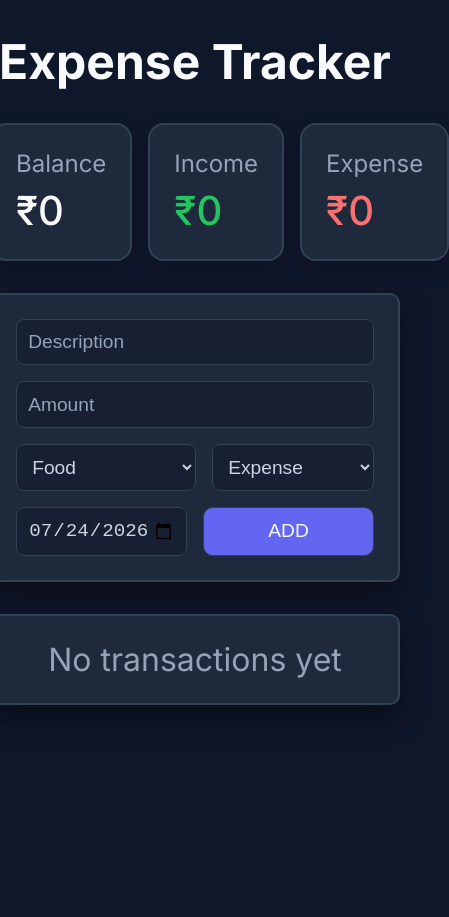
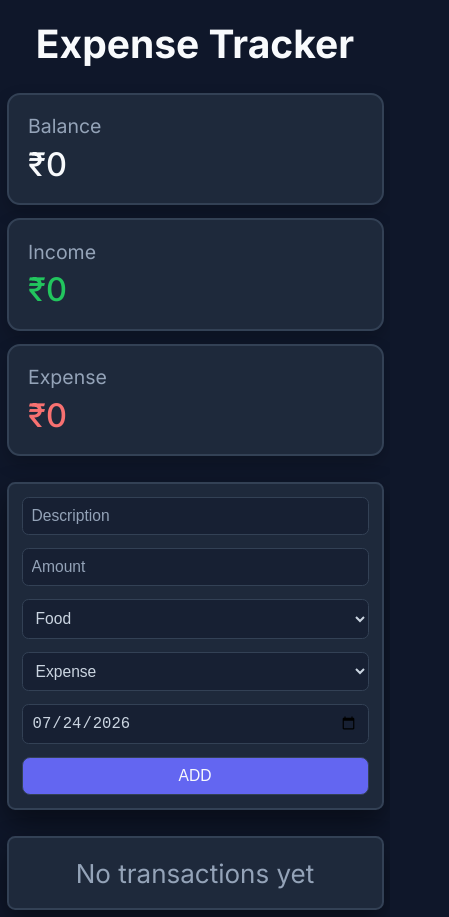
Before and after one commit to codewithyashsoni/Expense-Tracker, a React (Vite) app: page / in a window 390 px wide. Shown: the whole page, 449 px wide, since content can reach past the window. Before the commit the page ends 844 px from the top, so only its background shows below. Built offline with nearby package versions, Linux system fonts and the light colour scheme; a web font is replaced by a local one.

Commit message:
Updated css for responsiveness

```diff
--- a/src/index.css
+++ b/src/index.css
@@ -28,6 +28,7 @@
 }
 html{
   scroll-behavior: smooth;
+  font-size: 16px;
 }
 *{
   margin: 0;
@@ -52,15 +53,16 @@ body{
   color: var(--text-primary);
 }
 .card-container{
-  display: grid;
-  grid-template-columns: repeat(3, 1fr);
+  display: flex;
+  flex-wrap: wrap;
   gap: 1rem;
 }
 .card{
+  flex: 1 1 250px;
   background-color: var(--surface);
   padding: 1.5rem;
   border: 2px solid var(--border);
-  border-radius: 16px;
+  border-radius: 1rem;
   transition: all 0.25s ease;
   box-shadow: var(--card-shadow);
 }
@@ -89,7 +91,7 @@ form{
   display: flex;
   flex-wrap: wrap;
   gap: 1rem;
-  border-radius: 10px;
+  border-radius: .625rem;
   padding :1.5rem;
   border: 2px solid var(--border);
   box-shadow: var(--shadow);
@@ -106,7 +108,7 @@ form{
   border: 1px solid var(--input-border);
   color: var(--text-secondary);
   padding: 0.7rem;
-  border-radius: 8px;
+  border-radius: .5rem;
 }
 .description:focus,
 .amount:focus,
@@ -123,26 +125,25 @@ form{
 }
 .description{
   flex: 3;
-  min-width: 300px;
+  min-width: 18.75rem;
 }
 .amount{
   flex: 1;
-  min-width: 130px;
+  min-width: 8.125rem;
 }
 .transaction-category{
   flex: 1;
-  min-width: 180px;
+  min-width: 11.25rem;
   cursor: pointer;
 }
-
 .transaction-type{
   flex: 1;
-  min-width: 150px;
+  min-width: 9.375rem;
   cursor: pointer;
 }
 .date{
   flex: 1;
-  min-width: 160px;
+  min-width: 10rem;
   cursor: pointer;
 }
 .add-button{
@@ -151,7 +152,7 @@ form{
   color: var(--text-primary);
   padding: 0.7rem;
   flex:1;
-  border-radius: 10px;
+  border-radius: .625rem;
   font-size: 1.2rem;
   cursor: pointer;
   transition: all 0.25s ease;
@@ -167,7 +168,7 @@ form{
   background-color: var(--surface);
   border: 2px solid var(--border);
   padding: 1.5rem;
-  border-radius: 10px;
+  border-radius: .625rem;
   height: 100%;
   box-shadow: var(--shadow);
 }
@@ -189,7 +190,7 @@ form{
   display: flex;
   padding :1rem;
   justify-content: space-between;
-  border-radius: 10px;
+  border-radius: .625rem;
   transition: all .25s ease;
 }
 .transactions-list li:hover{
@@ -270,7 +271,7 @@ form{
   min-width: 0;
   background: var(--surface);
   border: 2px solid var(--border);
-  border-radius: 16px;
+  border-radius: 1rem;
   padding: 1rem;
   box-shadow: var(--shadow);
   transition: all .25s ease;
@@ -297,3 +298,59 @@ form{
   font-size: 0.80rem;
   font-weight: 400;
 }
+
+@media (max-width: 1200px){
+  html{
+    font-size :15.5px;
+  }
+  .container{
+    width: min(95%, 1100px);
+  }
+  .chart-card{
+    flex: 1 1 420px;
+  }
+}
+@media (max-width: 992px){
+  html{
+    font-size: 15px;
+  }
+  .chart-card{
+    flex: 1 1 100%;
+  }
+  .filter-buttons-container{
+    justify-content: center;
+    gap: 0.75rem;
+  }
+}
+@media (max-width: 768px){
+  html{
+    font-size: 14px;
+  }
+  .container{
+    width: 95%;
+    padding: 0.75rem;
+  }
+  form{
+    padding :1.25rem;
+  }
+  .description,
+  .amount,
+  .transaction-category,
+  .transaction-type,
+  .date,
+  .add-button{
+      min-width:100%;
+  }
+}
+@media (max-width: 480px){
+  html{
+    font-size: 13px;
+  }
+  .container{
+    width: 100%;
+    padding: .5rem;
+  }
+  form{
+    padding :1rem;
+  }
+}
```
